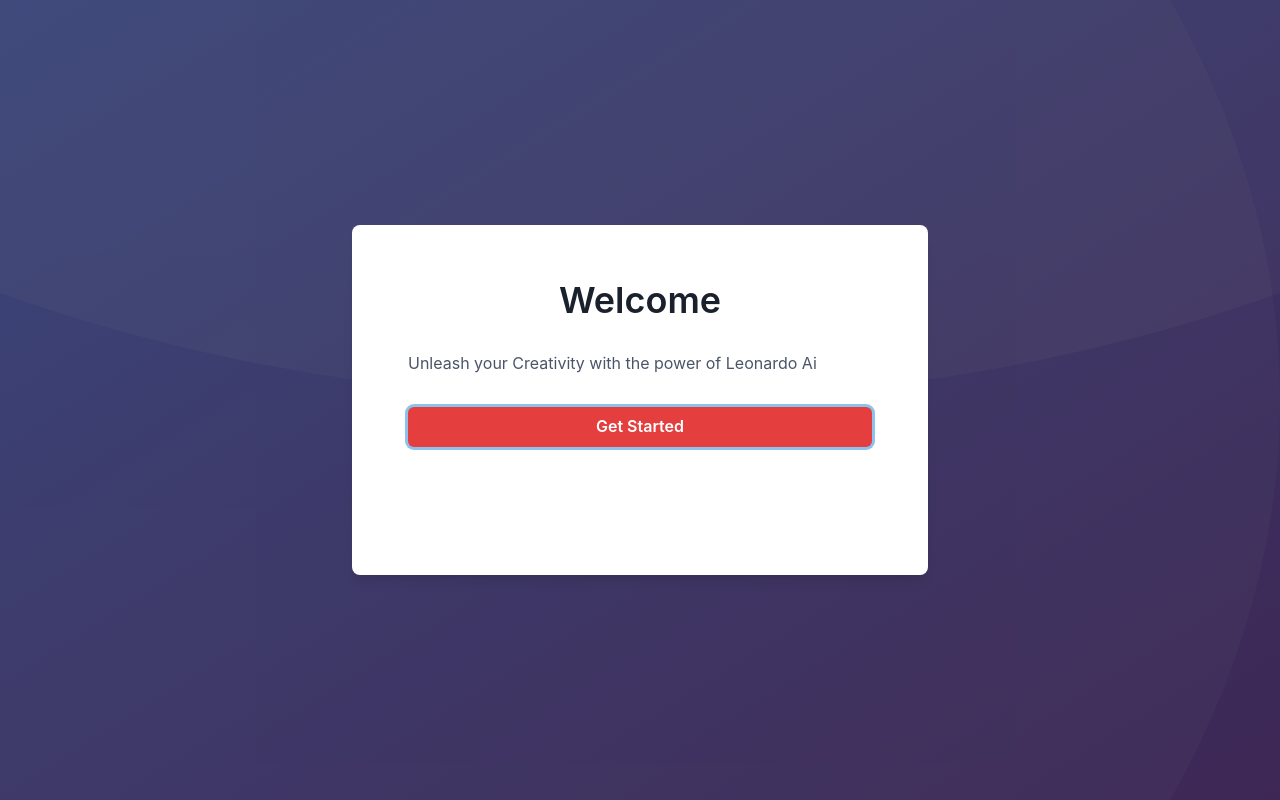
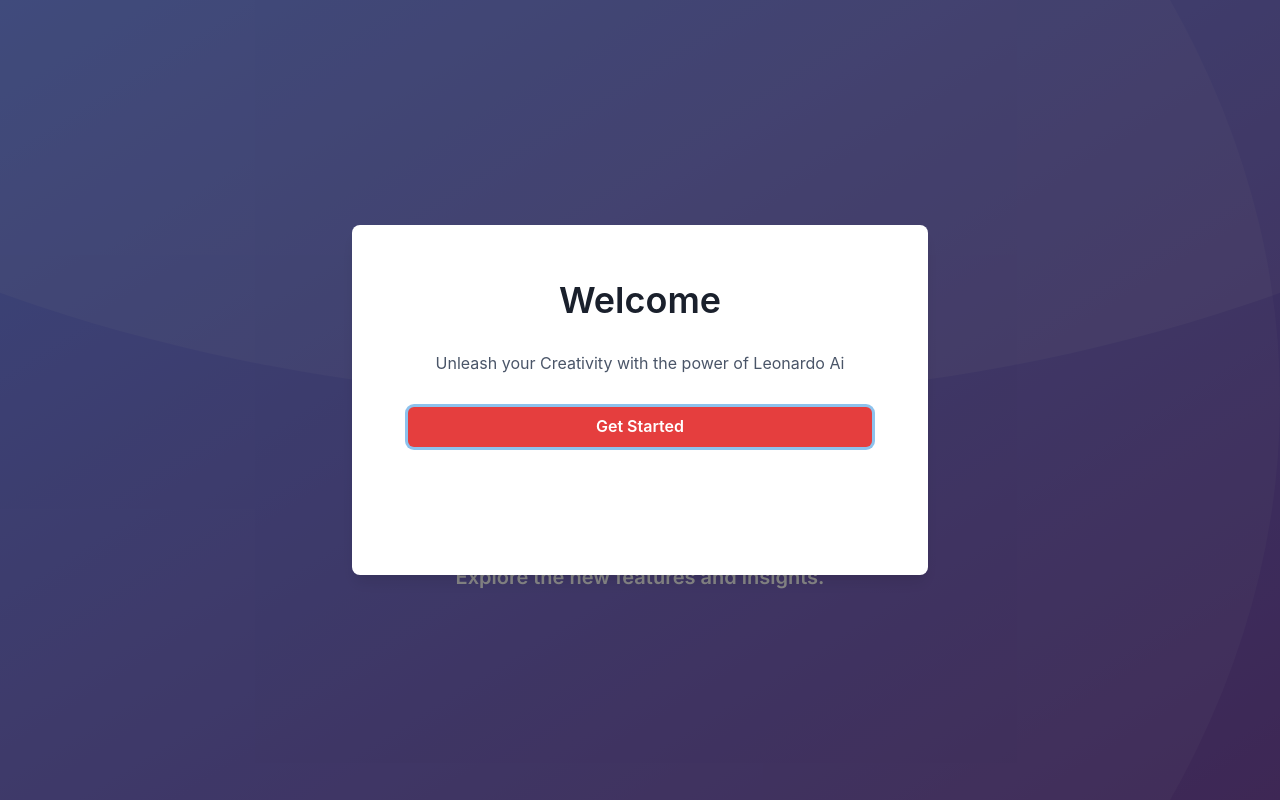
Before and after one commit to cristianeams/leonardoai-demo, a Next.js app: page /welcome in a window 1280 px wide. Built offline with nearby package versions, Linux system fonts and the light colour scheme; no server answers.

Commit message:
Update some styles on the Welcome Modal

```diff
--- a/app/welcome/WelcomeModal.tsx
+++ b/app/welcome/WelcomeModal.tsx
@@ -82,7 +82,7 @@
     const { text, button, action, input } =
       slideData[currentSlide as keyof typeof slideData];
     return (
-      <ModalBody>
+      <ModalBody textAlign="center">
         <Text fontSize="md" color="gray.600">
           {text}
         </Text>
--- a/app/welcome/WelcomeModalBackground.tsx
+++ b/app/welcome/WelcomeModalBackground.tsx
@@ -1,5 +1,5 @@
 'use client';
-import { Button, Flex, Text, useDisclosure } from '@chakra-ui/react';
+import { Box, Button, Flex, Text, useDisclosure } from '@chakra-ui/react';
 import WelcomeModal from './WelcomeModal';
 import { useState } from 'react';
 import { useRouter } from 'next/navigation';
@@ -40,28 +40,28 @@
   };
 
   return (
-    <div>
+    <Box>
       <Flex
         direction="column"
         align="center"
         position="absolute"
-        bottom="30%"
-        left="0"
+        bottom="15%"
         width="100%"
         p={4}
         gap="6"
+        minH="134px"
       >
         <Text
-          w="full"
           textAlign="center"
           color="white"
           fontSize="xl"
           fontWeight="semibold"
+          mb="2"
         >
           Explore the new features and insights.
         </Text>
         {!isOpen && (
-          <Button colorScheme="red" onClick={onOpen} mt="2">
+          <Button colorScheme="red" onClick={onOpen}>
             Explore Now
           </Button>
         )}
@@ -76,6 +76,6 @@
         handleSave={handleSave}
         onClose={onClose}
       />
-    </div>
+    </Box>
   );
 }
```
